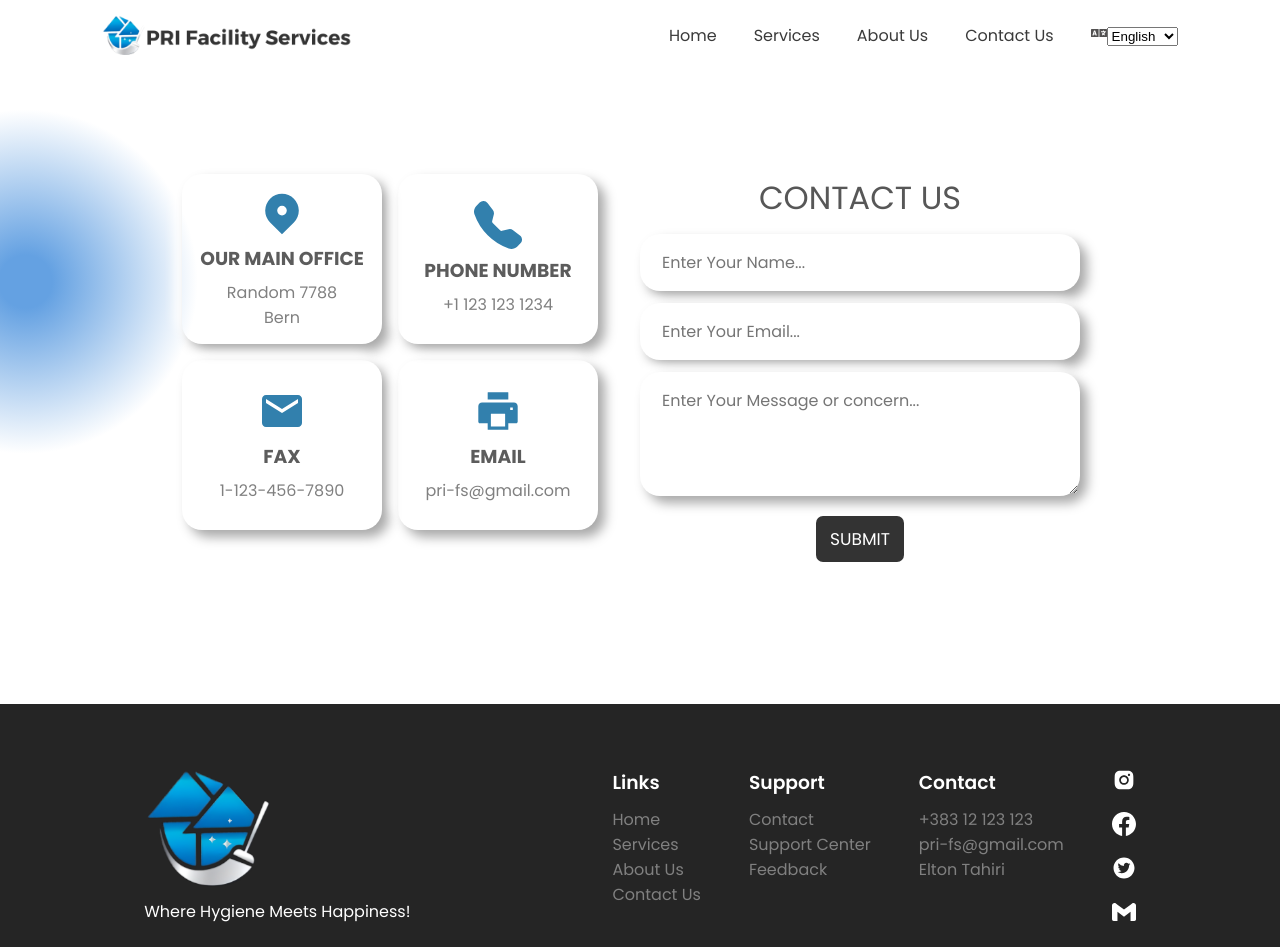
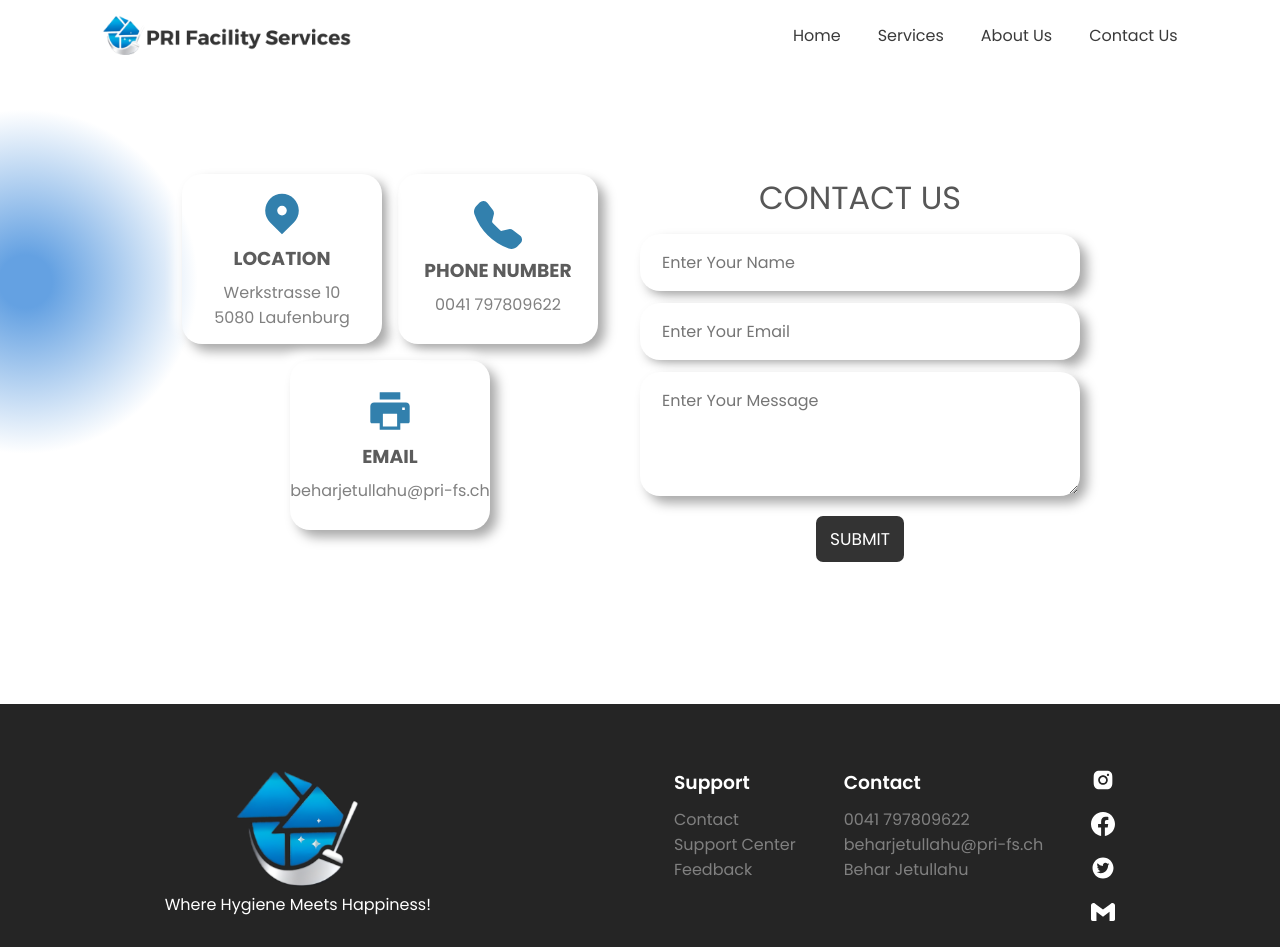
Before and after one commit to EltonTahiri/pri-fs, a React (Create React App) app: page /contactus in a window 1280 px wide. Shown: the top 947 px of the page. Built offline with nearby package versions, Linux system fonts and the light colour scheme.

Commit message:
Added the last touches

```diff
--- a/src/components/Footer.jsx
+++ b/src/components/Footer.jsx
@@ -14,13 +14,6 @@ const Footer = () => {
       </div>
       <div className="columns">
         <div className="column">
-          <h3>Links</h3>
-          <p>Home</p>
-          <p>Services</p>
-          <p>About Us</p>
-          <p>Contact Us</p>
-        </div>
-        <div className="column">
           <h3>Support</h3>
           <p>Contact</p>
           <p>Support Center</p>
@@ -28,9 +21,9 @@ const Footer = () => {
         </div>
         <div className="column">
           <h3>Contact</h3>
-          <p>+383 12 123 123</p>
-          <p>pri-fs@gmail.com</p>
-          <p>Elton Tahiri</p>
+          <p>0041 797809622</p>
+          <p>beharjetullahu@pri-fs.ch</p>
+          <p>Behar Jetullahu</p>
         </div>
         <div className="column iconColumn">
           <AiFillInstagram className="icon" />
@@ -39,6 +32,7 @@ const Footer = () => {
           <SiGmail className="icon" />
         </div>
       </div>
+      <p className="copyright">©Elton Tahiri All Rights Reserved</p>
     </Container>
   );
 };
@@ -50,8 +44,15 @@ const Container = styled.div`
   padding: 4em 4%;
   gap: 1em;
   color: white;
+  .copyright {
+    position: absolute;
+    margin-top: 11em;
+    z-index: 10;
+  }
   .logo {
     img {
+      display: flex;
+      margin: auto;
       width: 130px;
     }
   }
--- a/src/components/Navbar.jsx
+++ b/src/components/Navbar.jsx
@@ -4,8 +4,12 @@ import logo from "../assets/PRI-full-logo-png.png";
 import { FaBars, FaTimes } from "react-icons/fa";
 import { Link } from "react-router-dom";
 import LanguageSelector from "./LanguageSelector";
+import { useTranslation } from "react-i18next";
 
 const Navbar = () => {
+
+    const { t } = useTranslation();
+
   const [toggle, setToggle] = useState(false);
   const handleToggle = () => setToggle(!toggle);
   const [activeTab, setActiveTab] = useState("home");
@@ -30,7 +34,7 @@ const Navbar = () => {
             className={activeTab === "home" ? "activeTab" : "nonActive"}
             onClick={() => setActiveTab("home")}
           >
-            Home
+            {t('home')}
           </li>
         </Link>
         <Link to={"/services"} className="link-styles">
@@ -38,7 +42,7 @@ const Navbar = () => {
           className={activeTab === "destinations" ? "activeTab" : "nonActive"}
           onClick={() => setActiveTab("destinations")}
         >
-          Services
+        {t('services')}
         </li>
         </Link>
         <Link to={"/aboutus"} className="link-styles">
@@ -46,7 +50,7 @@ const Navbar = () => {
             className={activeTab === "about-us" ? "activeTab" : "nonActive"}
             onClick={() => setActiveTab("about-us")}
           >
-            About Us
+          {t('About Us')}
           </li>
         </Link>
         <Link to={"/contactus"} className="link-styles">
@@ -54,10 +58,9 @@ const Navbar = () => {
             className={activeTab === "contact-us" ? "activeTab" : "nonActive"}
             onClick={() => setActiveTab("contact-us")}
           >
-            Contact Us
+          {t('Contact Us')}
           </li>
         </Link>
-        <LanguageSelector />
       </ul>
       <div className="mobile-menu" onClick={handleToggle}>
         {toggle ? <FaTimes className="icon" /> : <FaBars className="icon" />}
--- a/src/locales/de.json
+++ b/src/locales/de.json
@@ -58,6 +58,18 @@
     "pCCP": "Ihre Zufriedenheit steht im Mittelpunkt unseres Handelns bei PRI Facility Services. Wir hören auf Ihre Bedürfnisse, verstehen Ihre Vorlieben und passen unsere Reinigungspläne entsprechend an. Ihr Raum ist für uns nicht nur ein Job; Es ist eine Leinwand, auf der wir Sauberkeit, Komfort und Freude schaffen.",
 
     "h2Sustain": "Nachhaltigkeit und Umweltfreundlichkeit",
-    "pSustain": "Als Umweltschützer sind wir stolz auf unsere umweltfreundlichen Praktiken bei PRI Facility Services. Unsere Auswahl an Reinigungsprodukten spiegelt unser Engagement für Ihr Wohlbefinden und die Gesundheit des Planeten wider. Sorgfältiges Reinigen ist eine Verantwortung, die wir mit Stolz annehmen."
+    "pSustain": "Als Umweltschützer sind wir stolz auf unsere umweltfreundlichen Praktiken bei PRI Facility Services. Unsere Auswahl an Reinigungsprodukten spiegelt unser Engagement für Ihr Wohlbefinden und die Gesundheit des Planeten wider. Sorgfältiges Reinigen ist eine Verantwortung, die wir mit Stolz annehmen.",
 
+    "h3Location": "ADRESSE",
+    "h3Phone": "TELEFONNUMMER",
+
+    "h2Contact": "KONTAKTIERE UNS",
+    "nameEnter": "Gib deinen Namen ein",
+    "emailEnter": "Geben sie ihre E-Mail Adresse ein",
+    "messageEnter": "Gib deine Nachricht ein",
+
+    "home": "Heim",
+    "services": "Dienstleistungen",
+    "About Us": "Über uns",
+    "Contact Us": "Kontaktiere uns"
   }
--- a/src/locales/en.json
+++ b/src/locales/en.json
@@ -56,7 +56,20 @@
     "pCCP": "Your satisfaction is at the heart of everything we do at PRI Facility Services. We listen to your needs, understand your preferences, and tailor our cleaning plans accordingly. Your space isn't just a job to us; it's a canvas where we create cleanliness, comfort, and joy.",
 
     "h2Sustain": "Sustainability and Eco-Friendliness",
-    "pSustain": "As stewards of the environment, we take pride in our eco-friendly practices at PRI Facility Services. Our choice of cleaning products reflects our commitment to both your well-being and the planet's health. Cleaning with care is a responsibility we embrace with pride."
+    "pSustain": "As stewards of the environment, we take pride in our eco-friendly practices at PRI Facility Services. Our choice of cleaning products reflects our commitment to both your well-being and the planet's health. Cleaning with care is a responsibility we embrace with pride.",
+
+    "h3Location": "LOCATION",
+    "h3Phone": "PHONE NUMBER",
+
+    "h2Contact": "CONTACT US",
+    "nameEnter": "Enter Your Name",
+    "emailEnter": "Enter Your Email",
+    "messageEnter": "Enter Your Message",
+
+    "home": "Home",
+    "services": "Services",
+    "About Us": "About Us",
+    "Contact Us": "Contact Us"
 
 
   }
--- a/src/locales/fr.json
+++ b/src/locales/fr.json
@@ -51,7 +51,18 @@
     "h2ClientApproach": "Approche centrée sur le client",
     "pCCP": "Votre satisfaction est au cœur de tout ce que nous faisons chez PRI Facility Services. Nous écoutons vos besoins, comprenons vos préférences et adaptons nos plans de nettoyage en conséquence. Votre espace n'est pas seulement un travail pour nous ; c'est une toile où nous créons la propreté, le confort et la joie.",
     "h2Sustain": "Durabilité et respect de l'environnement",
-    "pSustain": "En tant que gardiens de l’environnement, nous sommes fiers de nos pratiques respectueuses de l’environnement chez PRI Facility Services. Notre choix de produits d'entretien reflète notre engagement envers votre bien-être et la santé de la planète. Nettoyer avec soin est une responsabilité que nous assumons avec fierté."
+    "pSustain": "En tant que gardiens de l’environnement, nous sommes fiers de nos pratiques respectueuses de l’environnement chez PRI Facility Services. Notre choix de produits d'entretien reflète notre engagement envers votre bien-être et la santé de la planète. Nettoyer avec soin est une responsabilité que nous assumons avec fierté.",
 
+    "h3Location": "ADRESSE",
+    "h3Phone": "NUMÉRO DE TÉLÉPHONE",
 
+    "h2Contact": "CONTACTEZ-NOUS",
+    "nameEnter": "Entrez votre nom",
+    "emailEnter": "Entrer votre Email",
+    "messageEnter": "Entrez votre message",
+
+    "home": "Maison",
+    "services": "Prestations de service",
+    "About Us": "À propos de nous",
+    "Contact Us": "Contactez-nous"
   }
--- a/src/locales/it.json
+++ b/src/locales/it.json
@@ -52,6 +52,18 @@
     "h2ClientApproach": "Approccio incentrato sul cliente",
     "pCCP": "La vostra soddisfazione è al centro di tutto ciò che facciamo in PRI Facility Services. Ascoltiamo le tue esigenze, comprendiamo le tue preferenze e personalizziamo i nostri piani di pulizia di conseguenza. Il tuo spazio per noi non è solo un lavoro; è una tela in cui creiamo pulizia, conforto e gioia.",
     "h2Sustain": "Sostenibilità ed ecocompatibilità",
-    "pSustain": "In qualità di custodi dell'ambiente, siamo orgogliosi delle nostre pratiche ecocompatibili presso PRI Facility Services. La nostra scelta di prodotti per la pulizia riflette il nostro impegno sia per il vostro benessere che per la salute del pianeta. Pulire con cura è una responsabilità che abbracciamo con orgoglio."
+    "pSustain": "In qualità di custodi dell'ambiente, siamo orgogliosi delle nostre pratiche ecocompatibili presso PRI Facility Services. La nostra scelta di prodotti per la pulizia riflette il nostro impegno sia per il vostro benessere che per la salute del pianeta. Pulire con cura è una responsabilità che abbracciamo con orgoglio.",
 
+    "h3Location": "I INDIRIZZO",
+    "h3Phone": "NUMERO DI TELEFONO",
+
+    "h2Contact": "CONTATTACI",
+    "nameEnter": "Inserisci il tuo nome",
+    "emailEnter": "Inserisci il tuo indirizzo email",
+    "messageEnter": "Inserisci il tuo messaggio",
+
+    "home": "Casa",
+    "services": "Servizi",
+    "About Us": "Chi siamo",
+    "Contact Us": "Contattaci"
   }
--- a/src/routes/ContactUs.jsx
+++ b/src/routes/ContactUs.jsx
@@ -5,9 +5,12 @@ import { BsFillTelephoneFill } from "react-icons/bs";
 import { MdEmail } from "react-icons/md";
 import { AiFillPrinter } from "react-icons/ai";
 import emailjs from '@emailjs/browser';
+import { useTranslation } from "react-i18next";
 
 
 const ContactUs = () => {
+
+    const { t } = useTranslation();
 
     const form = useRef();
 
@@ -27,36 +30,31 @@ const ContactUs = () => {
       <div className="items">
         <div className="item">
           <HiLocationMarker className="icon" />
-          <h3>OUR MAIN OFFICE</h3>
+          <h3>{t('h3Location')}</h3>
           <p>
-            Random 7788 <br />
-            Bern
+            Werkstrasse 10 <br />
+            5080 Laufenburg
           </p>
         </div>
         <div className="item">
           <BsFillTelephoneFill className="icon" />
-          <h3>PHONE NUMBER</h3>
-          <p>+1 123 123 1234</p>
-        </div>
-        <div className="item">
-          <MdEmail className="icon" />
-          <h3>FAX</h3>
-          <p>1-123-456-7890</p>
+          <h3>{t('h3Phone')}</h3>
+          <p>0041 797809622</p>
         </div>
         <div className="item">
           <AiFillPrinter className="icon" />
           <h3>EMAIL</h3>
-          <p>pri-fs@gmail.com</p>
+          <p>beharjetullahu@pri-fs.ch</p>
         </div>
       </div>
       <form ref={form} onSubmit={sendEmail}>
-        <h2>CONTACT US</h2>
-        <input type="text" placeholder="Enter Your Name..." name="user_name"/>
-        <input type="email" placeholder="Enter Your Email..." name="user_email" />
+        <h2>{t('h2Contact')}</h2>
+        <input type="text" placeholder={t('nameEnter')} name="user_name"/>
+        <input type="email" placeholder={t('emailEnter')} name="user_email" />
         <textarea
           cols="30"
           rows="10"
-          placeholder="Enter Your Message or concern..." name="message"
+          placeholder={t('messageEnter')} name="message"
         ></textarea>
         <button>SUBMIT</button>
       </form>
```
